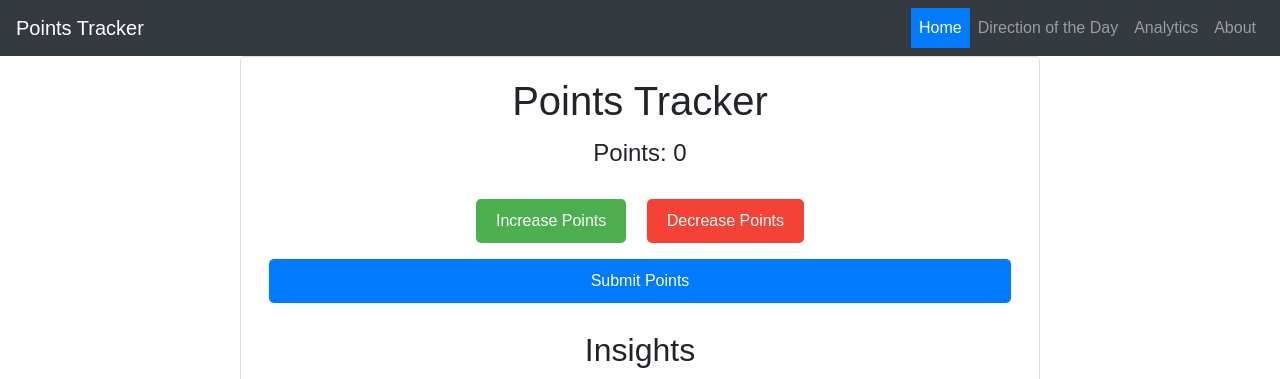
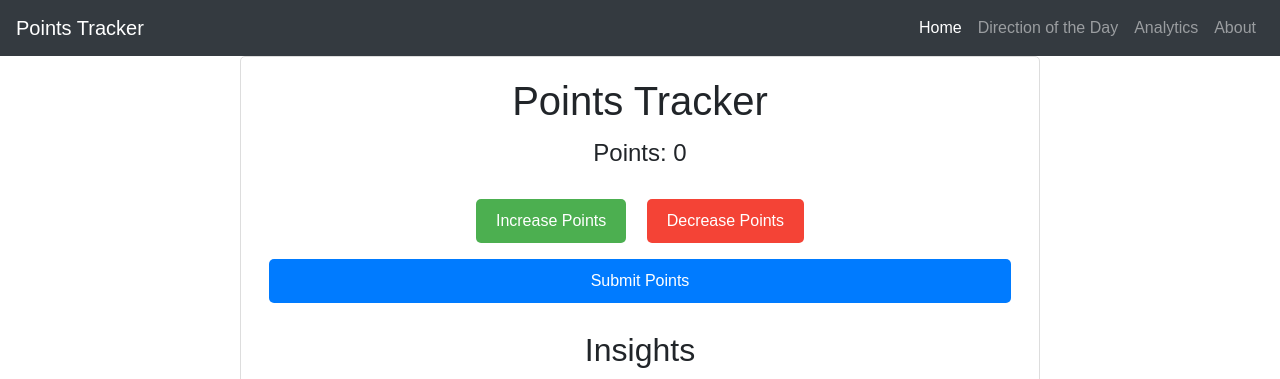
Before and after one commit to Avishka217/ProductivityHack, a PHP site: page /index.php in a window 1280 px wide. Shown: the top 379 px of the page. Run offline with PHP 8.4, Linux system fonts and the light colour scheme; data that the repository does not hold is empty.

Commit message:
styles bg col over nav buttons commented

```diff
--- a/style.css
+++ b/style.css
@@ -1,11 +1,11 @@
 .container {
-    text-align: center;
-    margin-top: 50px;
+  text-align: center;
+  margin-top: 50px;
 }
 
 #pointsDisplay {
-    font-size: 24px;
-    margin-bottom: 20px;
+  font-size: 24px;
+  margin-bottom: 20px;
 }
 
 body {
@@ -13,7 +13,8 @@ body {
   margin: 20px; /* Add some margin for better spacing */
 }
 
-h1, h2 {
+h1,
+h2 {
   margin-bottom: 10px; /* Add some space below headings */
 }
 
@@ -27,7 +28,8 @@ label {
   font-weight: bold; /* Make labels stand out */
 }
 
-input[type="text"], input[type="submit"] {
+input[type="text"],
+input[type="submit"] {
   padding: 5px; /* Add padding to input fields and button */
   border: 1px solid #ccc; /* Add a border to input fields and button */
 }
@@ -40,9 +42,9 @@ input[type="submit"] {
 /* Your existing styles */
 
 .nav-item.active {
-    background-color: #007bff; /* Active background color */
+  /* background-color: #007bff; Active background color */
 }
 
 .nav-item.active a {
-    color: #fff !important; /* Active text color */
+  color: #fff !important; /* Active text color */
 }
```
